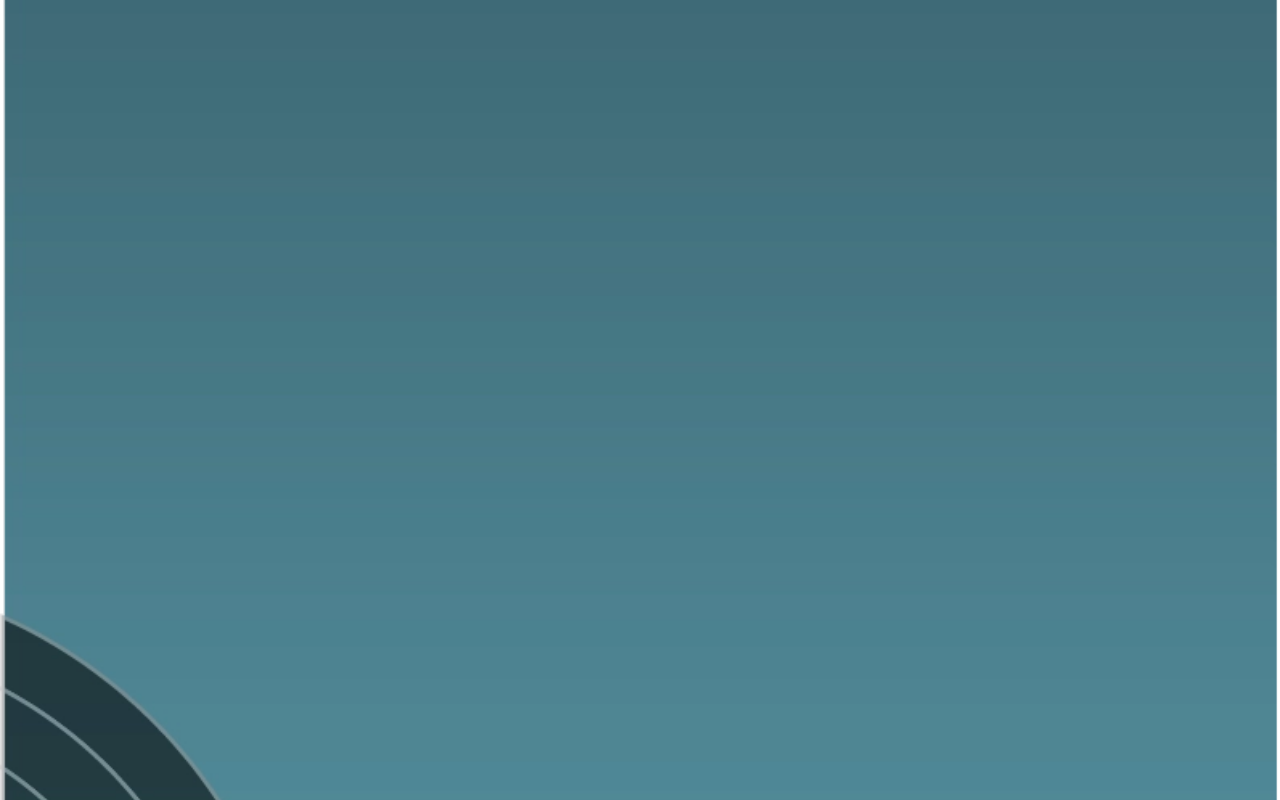
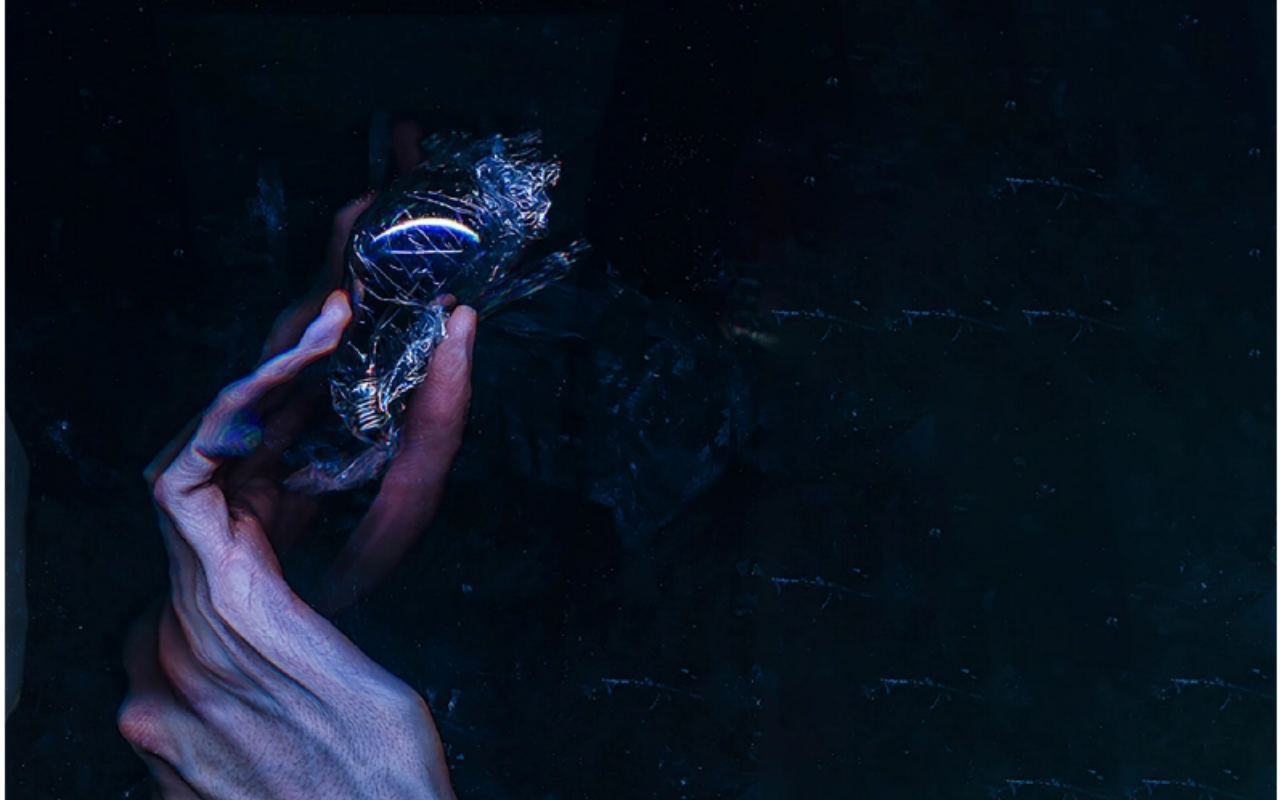
Before and after one commit to OnlyDuncan/nouveau-art-portfolio, a Next.js app: page / in a window 1280 px wide. Shown: the top 800 px of the page. Built offline with nearby package versions, Linux system fonts and the light colour scheme; a web font is replaced by a local one.

Commit message:
Background Image Fixed

```diff
--- a/app/page.js
+++ b/app/page.js
@@ -9,10 +9,9 @@
           alt="Background"
           src={Background}
           placeholder="blur"
+          loading="lazy"
           quality={100}
-          fill
-          sizes="100vw"
-          style={{ backgroundPosition: "top", overflowY: "scroll", height: "100vh", objectFit: "cover" }}
+          style={{ backgroundPosition: "top", overflowY: "scroll", width: "100vw", height: "100%", objectFit: "cover" }}
         />
       </div>
     </div>
```
